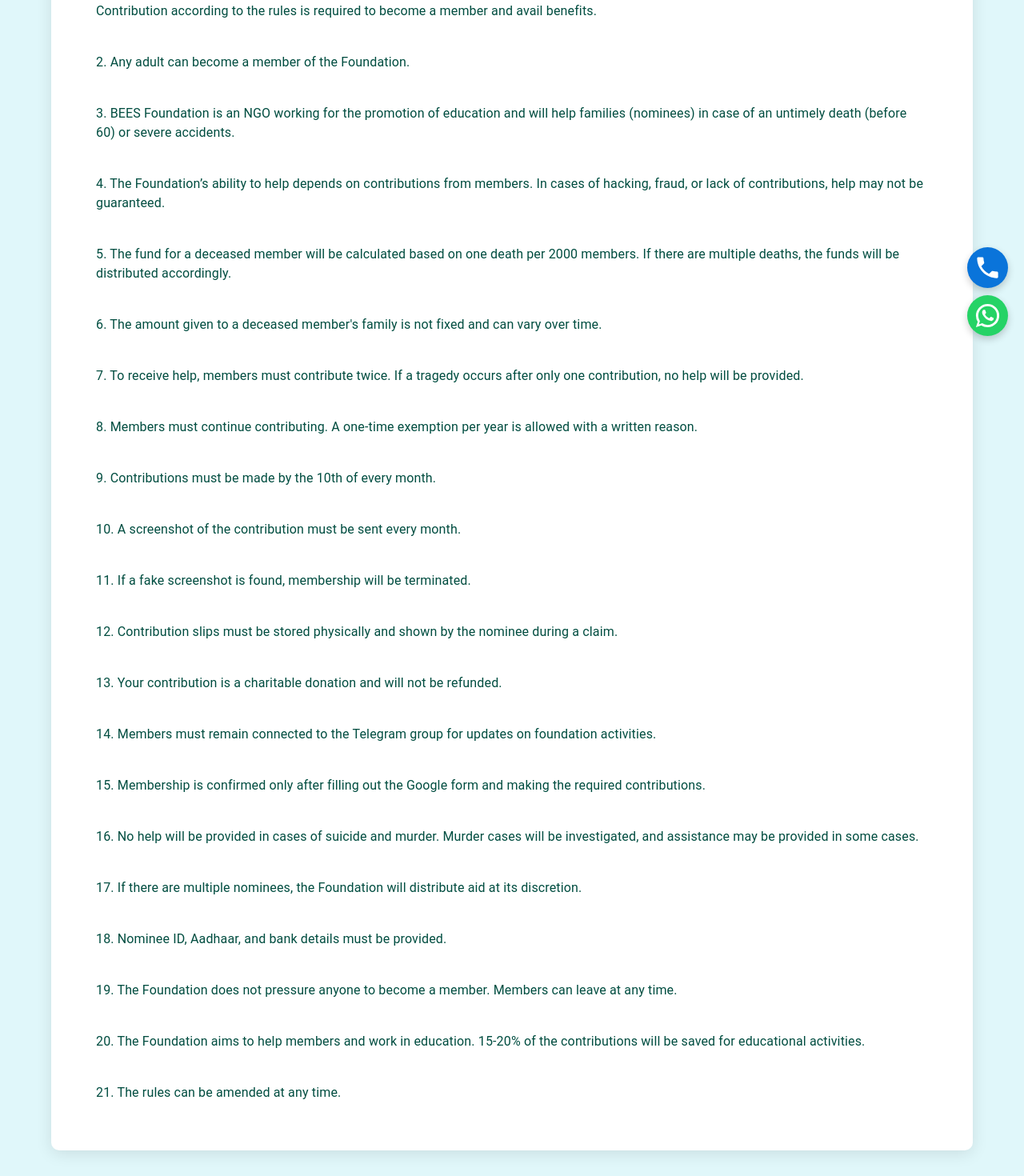
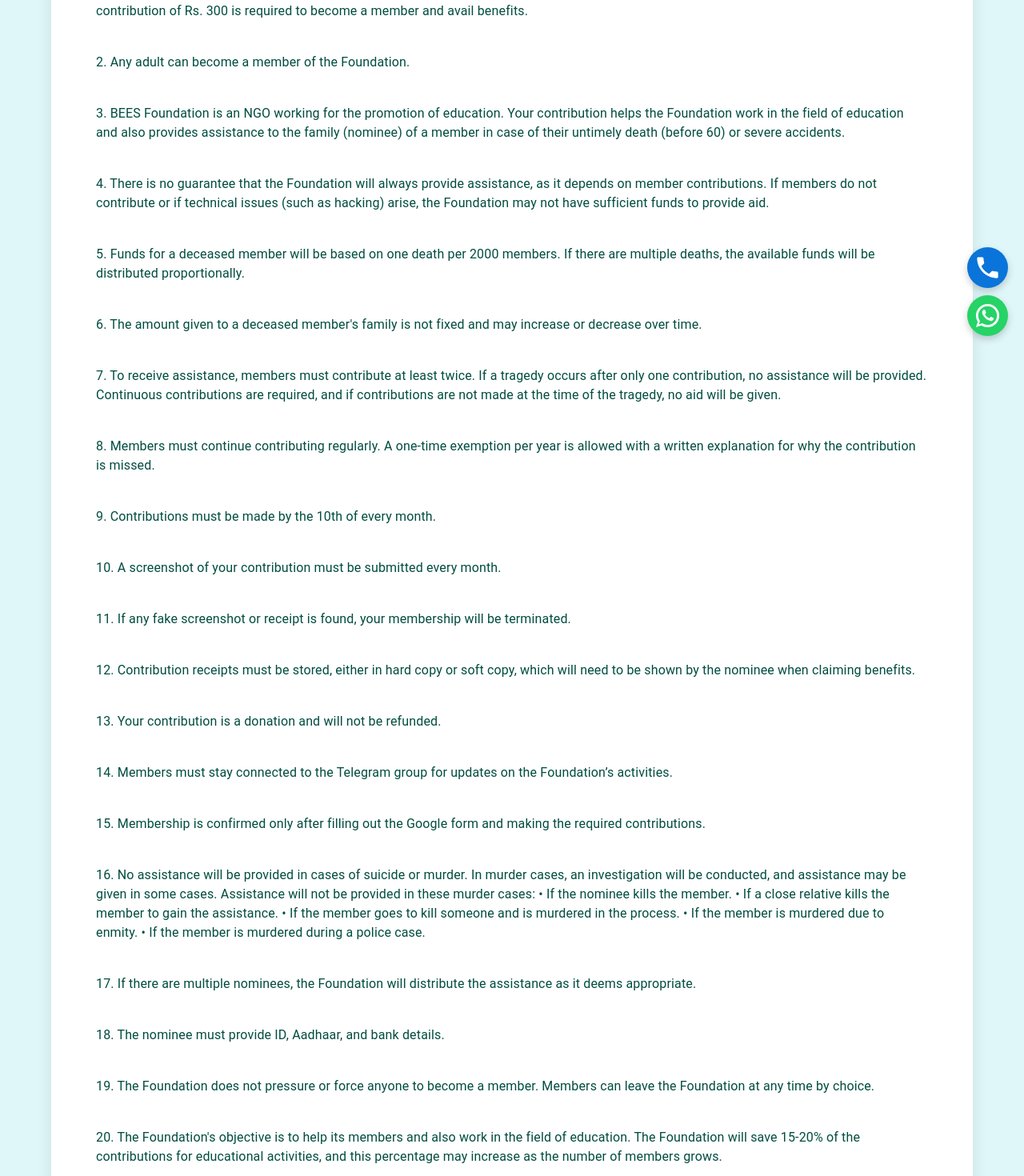
Before and after one commit to mohd-yasir3455/working, a React (Create React App) app: page /rules in a window 1280 px wide. Shown: the part 360-1830 px from the top of the page at 80% size. Built offline with nearby package versions, Linux system fonts and the light colour scheme.

Commit message:
material

```diff
--- a/src/Pages/LandingPage/Components/FounderCard.jsx
+++ b/src/Pages/LandingPage/Components/FounderCard.jsx
@@ -91,7 +91,7 @@ const FounderCard = () => {
               textAlign: { xs: 'center', sm: 'left' },
             }}
           >
-            John Doe began his journey in the tech industry in 1995, fueled by his passion for innovation and change. Over the years, he founded several successful startups and led teams to achieve remarkable milestones. His vision for the future is to create a company that drives positive change through cutting-edge technology and deep-rooted values of integrity and excellence.
+         Syed Mohd Anas is a visionary teacher. He entered the field of education with the intention of bringing about change through education. He started his teaching journey from Delhi in 2013. In 2015, he returned to his hometown Muzaffarnagar, UP and started working for education here too while he was still a student himself. In 2016, he started teaching underprivileged children in a slum near his home. His aim of teaching is not only to impart literacy but also to make the child realize his potential and become a good human being, the kind of person that society needs very much today. In 2017, he founded the BEES Foundation, whose main objective is to promote education among the poor and reform education. Along with working at the ground level, he also works on peace and brotherhood in the society through his videos and writings. Apart from this, he is also continuously working for the environment and is working against a major evil in society- expensive marriages, on which he has also written a booklet.
           </Typography>
           <Typography
             variant="body1"
--- a/src/Pages/LandingPage/Components/RulesPage.jsx
+++ b/src/Pages/LandingPage/Components/RulesPage.jsx
@@ -10,53 +10,55 @@ const RulesPage = () => {
 
   // English Rules
   const englishRules = [
-    "You will not become a member of BEES Foundation just by joining the Telegram or WhatsApp group or by filling the registration form. Contribution according to the rules is required to become a member and avail benefits.",
+    "You will not become a member of BEES Foundation just by joining the Telegram group or by filling the registration form. A monthly contribution of Rs. 300 is required to become a member and avail benefits.",
     "Any adult can become a member of the Foundation.",
-    "BEES Foundation is an NGO working for the promotion of education and will help families (nominees) in case of an untimely death (before 60) or severe accidents.",
-    "The Foundation’s ability to help depends on contributions from members. In cases of hacking, fraud, or lack of contributions, help may not be guaranteed.",
-    "The fund for a deceased member will be calculated based on one death per 2000 members. If there are multiple deaths, the funds will be distributed accordingly.",
-    "The amount given to a deceased member's family is not fixed and can vary over time.",
-    "To receive help, members must contribute twice. If a tragedy occurs after only one contribution, no help will be provided.",
-    "Members must continue contributing. A one-time exemption per year is allowed with a written reason.",
+    "BEES Foundation is an NGO working for the promotion of education. Your contribution helps the Foundation work in the field of education and also provides assistance to the family (nominee) of a member in case of their untimely death (before 60) or severe accidents.",
+    "There is no guarantee that the Foundation will always provide assistance, as it depends on member contributions. If members do not contribute or if technical issues (such as hacking) arise, the Foundation may not have sufficient funds to provide aid.",
+    "Funds for a deceased member will be based on one death per 2000 members. If there are multiple deaths, the available funds will be distributed proportionally.",
+    "The amount given to a deceased member's family is not fixed and may increase or decrease over time.",
+    "To receive assistance, members must contribute at least twice. If a tragedy occurs after only one contribution, no assistance will be provided. Continuous contributions are required, and if contributions are not made at the time of the tragedy, no aid will be given.",
+    "Members must continue contributing regularly. A one-time exemption per year is allowed with a written explanation for why the contribution is missed.",
     "Contributions must be made by the 10th of every month.",
-    "A screenshot of the contribution must be sent every month.",
-    "If a fake screenshot is found, membership will be terminated.",
-    "Contribution slips must be stored physically and shown by the nominee during a claim.",
-    "Your contribution is a charitable donation and will not be refunded.",
-    "Members must remain connected to the Telegram group for updates on foundation activities.",
+    "A screenshot of your contribution must be submitted every month.",
+    "If any fake screenshot or receipt is found, your membership will be terminated.",
+    "Contribution receipts must be stored, either in hard copy or soft copy, which will need to be shown by the nominee when claiming benefits.",
+    "Your contribution is a donation and will not be refunded.",
+    "Members must stay connected to the Telegram group for updates on the Foundation’s activities.",
     "Membership is confirmed only after filling out the Google form and making the required contributions.",
-    "No help will be provided in cases of suicide and murder. Murder cases will be investigated, and assistance may be provided in some cases.",
-    "If there are multiple nominees, the Foundation will distribute aid at its discretion.",
-    "Nominee ID, Aadhaar, and bank details must be provided.",
-    "The Foundation does not pressure anyone to become a member. Members can leave at any time.",
-    "The Foundation aims to help members and work in education. 15-20% of the contributions will be saved for educational activities.",
-    "The rules can be amended at any time."
+    "No assistance will be provided in cases of suicide or murder. In murder cases, an investigation will be conducted, and assistance may be given in some cases. Assistance will not be provided in these murder cases: • If the nominee kills the member. • If a close relative kills the member to gain the assistance. • If the member goes to kill someone and is murdered in the process. • If the member is murdered due to enmity. • If the member is murdered during a police case.",
+    "If there are multiple nominees, the Foundation will distribute the assistance as it deems appropriate.",
+    "The nominee must provide ID, Aadhaar, and bank details.",
+    "The Foundation does not pressure or force anyone to become a member. Members can leave the Foundation at any time by choice.",
+    "The Foundation's objective is to help its members and also work in the field of education. The Foundation will save 15-20% of the contributions for educational activities, and this percentage may increase as the number of members grows.",
+    "The rules of the Foundation can be amended at any time."
   ];
 
+
   // Hindi Rules
-  const hindiRules = [
-    "आप केवल टेलीग्राम या व्हाट्सएप समूह में शामिल होकर या पंजीकरण फॉर्म भरकर BEES फाउंडेशन के सदस्य नहीं बनेंगे। सदस्य बनने और लाभ उठाने के लिए नियमों के अनुसार योगदान आवश्यक है।",
-    "कोई भी वयस्क फाउंडेशन का सदस्य बन सकता है।",
-    "BEES फाउंडेशन एक NGO है जो शिक्षा के प्रचार के लिए काम करता है और समय से पहले (60 से पहले) या गंभीर दुर्घटनाओं के मामले में परिवारों (नामांकित व्यक्ति) की मदद करेगा।",
-    "फाउंडेशन की मदद की क्षमता सदस्यों से योगदान पर निर्भर करती है। हैकिंग, धोखाधड़ी या योगदान की कमी के मामलों में, मदद की गारंटी नहीं दी जा सकती।",
-    "एक मृत सदस्य के लिए फंड 2000 सदस्यों में एक मौत के आधार पर गणना की जाएगी। यदि एक से अधिक मौतें होती हैं, तो फंड का वितरण उसी के अनुसार किया जाएगा।",
-    "एक मृत सदस्य के परिवार को दिया गया राशि निश्चित नहीं है और समय के साथ भिन्न हो सकता है।",
-    "मदद प्राप्त करने के लिए, सदस्यों को दो बार योगदान देना होगा। यदि केवल एक योगदान के बाद कोई त्रासदी होती है, तो कोई मदद प्रदान नहीं की जाएगी।",
-    "सदस्यों को योगदान देना जारी रखना चाहिए। वर्ष में एक बार एक बार का छूट एक लिखित कारण के साथ स्वीकार किया जाएगा।",
-    "प्रत्येक महीने की 10 तारीख तक योगदान करना होगा।",
-    "हर महीने योगदान का स्क्रीनशॉट भेजना होगा।",
-    "यदि कोई फर्जी स्क्रीनशॉट पाया जाता है, तो सदस्यता समाप्त कर दी जाएगी।",
-    "योगदान पर्चियों को भौतिक रूप से संग्रहीत किया जाना चाहिए और दावे के समय नामांकित व्यक्ति द्वारा दिखाया जाना चाहिए।",
-    "आपका योगदान एक चैरिटेबल दान है और इसे वापस नहीं किया जाएगा।",
-    "सदस्यों को फाउंडेशन की गतिविधियों पर अपडेट के लिए टेलीग्राम समूह से जुड़े रहना चाहिए।",
-    "सदस्यता केवल गूगल फॉर्म भरने और आवश्यक योगदान करने के बाद ही पुष्टि की जाती है।",
-    "आत्महत्या और हत्या के मामलों में कोई मदद नहीं दी जाएगी। हत्या के मामलों की जांच की जाएगी, और कुछ मामलों में सहायता प्रदान की जा सकती है।",
-    "यदि एक से अधिक नामांकित व्यक्ति हैं, तो फाउंडेशन अपनी विवेकाधीनता पर सहायता वितरित करेगा।",
-    "नामांकित व्यक्ति का आईडी, आधार और बैंक विवरण प्रदान किया जाना चाहिए।",
-    "फाउंडेशन किसी को सदस्य बनने के लिए दबाव नहीं डालता है। सदस्य कभी भी छोड़ सकते हैं।",
-    "फाउंडेशन का उद्देश्य सदस्यों की मदद करना और शिक्षा में काम करना है। योगदान का 15-20% शैक्षिक गतिविधियों के लिए बचाया जाएगा।",
-    "नियमों में कभी भी संशोधन किया जा सकता है।"
-  ];
+ const hindiRules = [
+  "सिर्फ Telegram का Member बनने या Registration form भर देने से आप BEES Foundation के Member नहीं बनेंगे। हर महीने Rs.300 देने पर आप Member बनेंगे और Foundation से फायदे उठा पाएंगे।",
+  "कोई भी बालिग Foundation का Member बन सकता है।",
+  "BEES Foundation एक N.G.O है जो शिक्षा के सुधार और बढ़ावे के लिए काम कर रही है। आपके द्वारा दिए गये योगदान से Foundation शिक्षा के क्षेत्र में काम करेगी और Members को उनकी असामयिक मृत्यु (60 से पहले) पर उनके घर वालों (Nominee / Nominees) की मदद करेगी और गंभीर एक्सीडेंट के केस में भी मदद की जाएगी।",
+  "Foundation आपकी मदद करे ही करे इसकी कोई गारंटी नहीं है। क्योंकि Foundation Members के ऊपर निर्भर करती है। अगर किसी कारण Members ने योगदान नहीं दिया या कोई Technical Problem हो गई जैसे Hacking आदि तो ऐसी परिस्थिति में Foundation के पास आपको देने के लिए Fund नहीं होगा।",
+  "जो पैसा हमें मिलेगा, उसमें से मृतक को दिया जाएगा। हम 2000 Members पर एक मृत्यु के अनुमान पर काम कर रहे हैं। अगर एक से अधिक मृत्यु होती है, तो उसी हिसाब से पैसा वितरित किया जाएगा।",
+  "मृतक को दी जाने वाली राशि निश्चित नहीं होगी। समय के अनुसार इसमें कमी या वृद्धि की जा सकती है।",
+  "सहायता पाने के लिए दो बार योगदान देना ज़रूरी है। अगर एक बार योगदान देने के बाद दुर्घटना हो जाती है, तो सहायता नहीं मिलेगी। और लगातार योगदान देना भी ज़रूरी है। अगर आप त्रासदी (Tragedy) के समय योगदान नहीं दे रहे हैं, तो आपकी मदद नहीं की जाएगी।",
+  "Member बनने के बाद आपको लगातार योगदान देते रहना है। साल में एक बार की छूट लेकिन उसके लिए आपको योगदान ना देने का कारण लिखित में देना होगा।",
+  "महीने की 10 तारीख तक आपको योगदान देना होगा।",
+  "आपको हर महीने अपने योगदान का स्क्रीनशॉट भेजना होगा।",
+  "यदि कोई फर्जी स्क्रीनशॉट या रसीद पाई गई तो आपकी सदस्यता समाप्त कर दी जाएगी।",
+  "योगदान रसीद का रिकॉर्ड एक फाइल में या सॉफ्ट कॉपी में रखना होगा जिसको नॉमिनी को बेनिफिट लेते समय दिखाना होगा।",
+  "आपका योगदान एक दान है जिसे वापस नहीं किया जाएगा।",
+  "आपको हमारे Telegram Group से जुड़े रहना है। Foundation अपनी Activities के बारे में Update करती रहेगी।",
+  "फॉर्म भरने और बताए गए योगदान देने के बाद ही आपको Member माना जाएगा।",
+  "आत्महत्या और हत्या के मामलों में कोई मदद नहीं की जाएगी। हत्या के मामलों की जांच की जाएगी, कुछ मामलों में मदद दी जा सकती है। हत्या के इन cases में मदद नहीं की जाएगी: • अगर नॉमिनी Member का कर दे। • कोई सगा रिश्तेदार मदद मिलने के लालच में कर दे। • Member किसी को मारने जाए और खुद का मर्डर हो जाए। • दुश्मनी में मारा जाए। • Police case में मारा जाए।",
+  "एक से अधिक नॉमिनी होने पर Foundation अपने हिसाब से मदद की राशी को बांटेगी।",
+  "Nominee की ID, आधार और बैंक डिटेल्स देनी होंगी।",
+  "BEES Foundation किसी भी इंसान को जबरन या दबाव देकर मेंबर नहीं बनाती है। Members को Rules स्वीकार करके ही Member बनने का Option दिया जाता है। अपनी मर्जी से कोई भी सदस्य कभी भी खुद को अलग कर सकता है।",
+  "Foundation का उद्देश्य अपने सदस्यों की मदद करने के साथ-साथ शिक्षा के क्षेत्र में काम करना भी है। Foundation अपनी गतिविधियों के लिए 15-20% धनराशि बचाएगा और सदस्यों की संख्या बढ़ने पर यह प्रतिशत बढ़ाया भी जा सकता है।",
+  "नियमों में कभी भी संशोधन किया जा सकता है।"
+];
+
 
   return (
     <Box sx={{ backgroundColor: '#e0f7fa', color: '#004d40', py: 8 }}>
```
Also changed, not shown: src/Pages/LandingPage/Components/AboutSection.jsx (+8 -3 lines).
